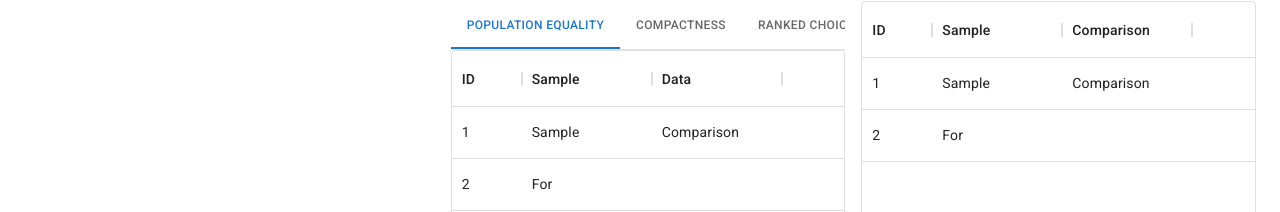
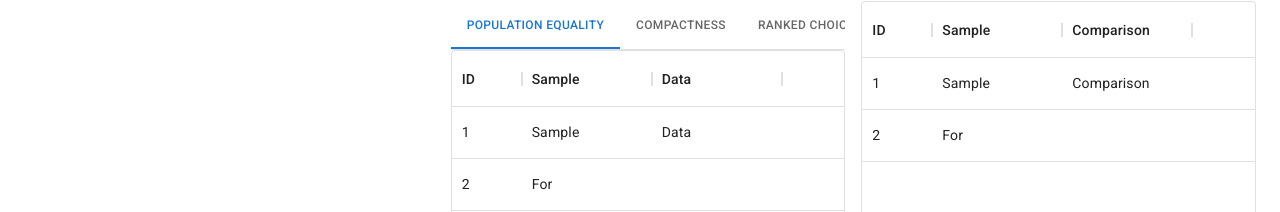
Before and after one commit to daviidpaark/Jerry, a React (Create React App) app in the folder client/: page / in a window 1280 px wide. Shown: the part 126-338 px from the top of the page. Built offline with nearby package versions, Linux system fonts and the light colour scheme.

Commit message:
Fix typo

```diff
--- a/client/src/components/SampleData.js
+++ b/client/src/components/SampleData.js
@@ -9,7 +9,7 @@ const columns = [
 
 export default function SampleData({ selection }) {
   const rows = [
-    { id: 1, sample: "Sample", data: "Comparison" },
+    { id: 1, sample: "Sample", data: "Data" },
     { id: 2, sample: "For", data: selection },
   ];
   return (
```
